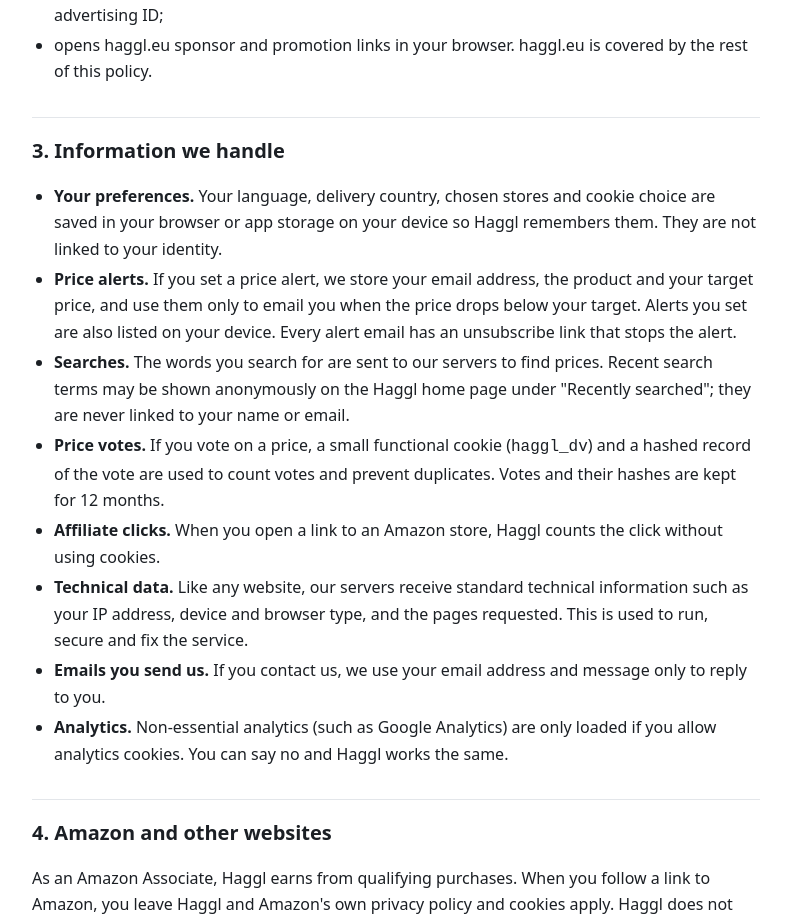
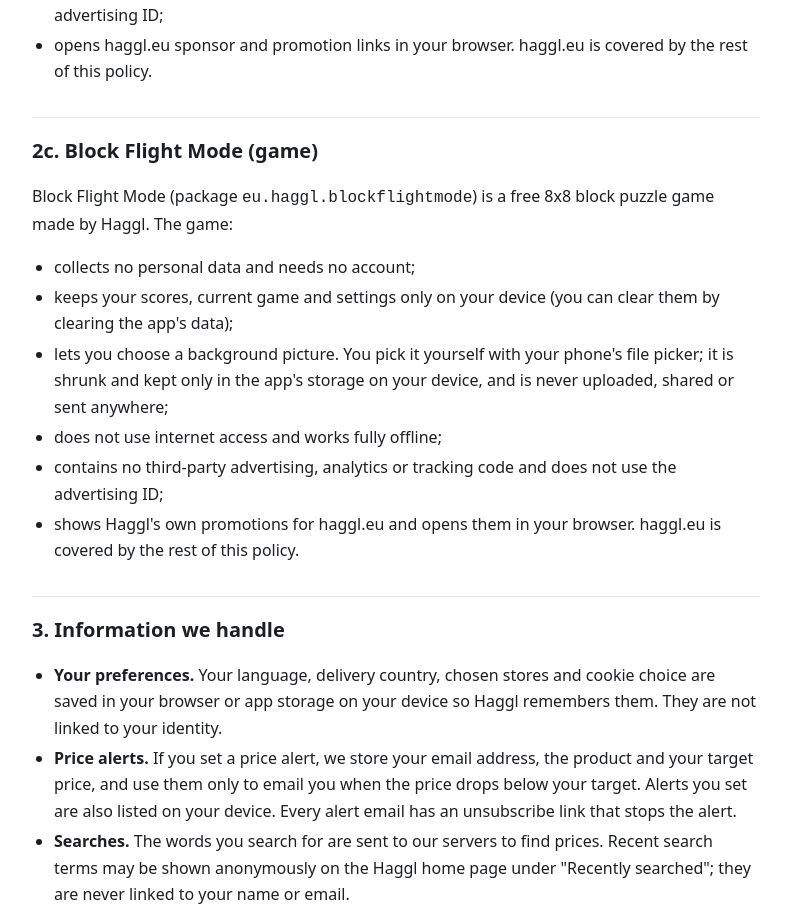
Before and after one commit to sbm251/haggleandroidapp, a plain HTML site: page index.html in a window 1280 px wide. Shown: the part 1684-2601 px from the top of the page, without its empty margins (244-1035 px from the left). Drawn offline with Linux system fonts and the light colour scheme.

Commit message:
Privacy policy: add Block Flight Mode

```diff
--- a/index.html
+++ b/index.html
@@ -64,6 +64,17 @@
     <li>opens haggl.eu sponsor and promotion links in your browser. haggl.eu is covered by the rest of this policy.</li>
   </ul>
 
+  <h2 id="block-flight-mode">2c. Block Flight Mode (game)</h2>
+  <p>Block Flight Mode (package <code>eu.haggl.blockflightmode</code>) is a free 8x8 block puzzle game made by Haggl. The game:</p>
+  <ul>
+    <li>collects no personal data and needs no account;</li>
+    <li>keeps your scores, current game and settings only on your device (you can clear them by clearing the app's data);</li>
+    <li>lets you choose a background picture. You pick it yourself with your phone's file picker; it is shrunk and kept only in the app's storage on your device, and is never uploaded, shared or sent anywhere;</li>
+    <li>does not use internet access and works fully offline;</li>
+    <li>contains no third-party advertising, analytics or tracking code and does not use the advertising ID;</li>
+    <li>shows Haggl's own promotions for haggl.eu and opens them in your browser. haggl.eu is covered by the rest of this policy.</li>
+  </ul>
+
   <h2>3. Information we handle</h2>
   <ul>
     <li><strong>Your preferences.</strong> Your language, delivery country, chosen stores and cookie choice are saved in your browser or app storage on your device so Haggl remembers them. They are not linked to your identity.</li>
```
